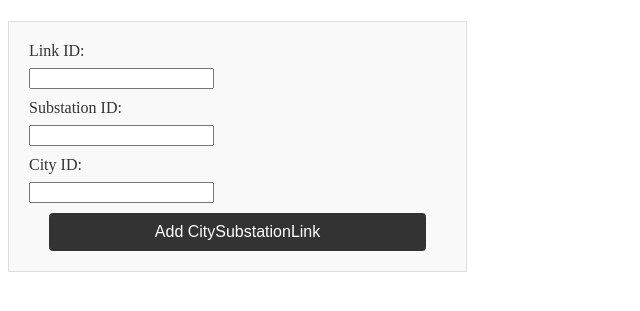
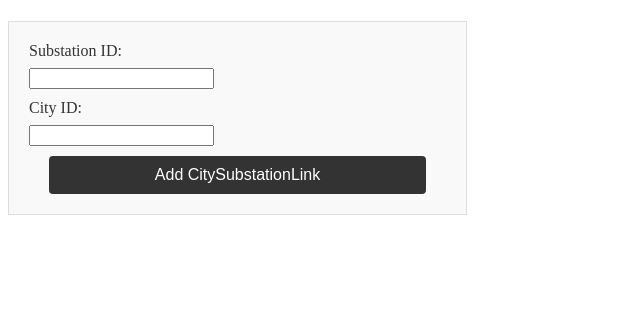
Before and after one commit to ksnedeker1/EnergyOptimizationDB, a Flask app: page /citysubstationlinks in a window 1280 px wide. Shown: the part 305-616 px from the top of the page, without its empty margins (0-640 px from the left). Run offline with Flask 3, Linux system fonts and the light colour scheme; some libraries are stand-ins or nearby versions.

Commit message:
Update to fit refactored CRUD

```diff
--- a/templates/citysubstationlinks.html
+++ b/templates/citysubstationlinks.html
@@ -33,10 +33,6 @@
     </form>
     <form action="{{ url_for('create_city_substation_link') }}" method="post" class="create-form">
         <div class="form-group">
-            <label for="linkID">Link ID:</label>
-            <input type="number" id="linkID" name="linkID" required>
-        </div>
-        <div class="form-group">
             <label for="substationID">Substation ID:</label>
             <input type="number" id="substationID" name="substationID" required>
         </div>
```
